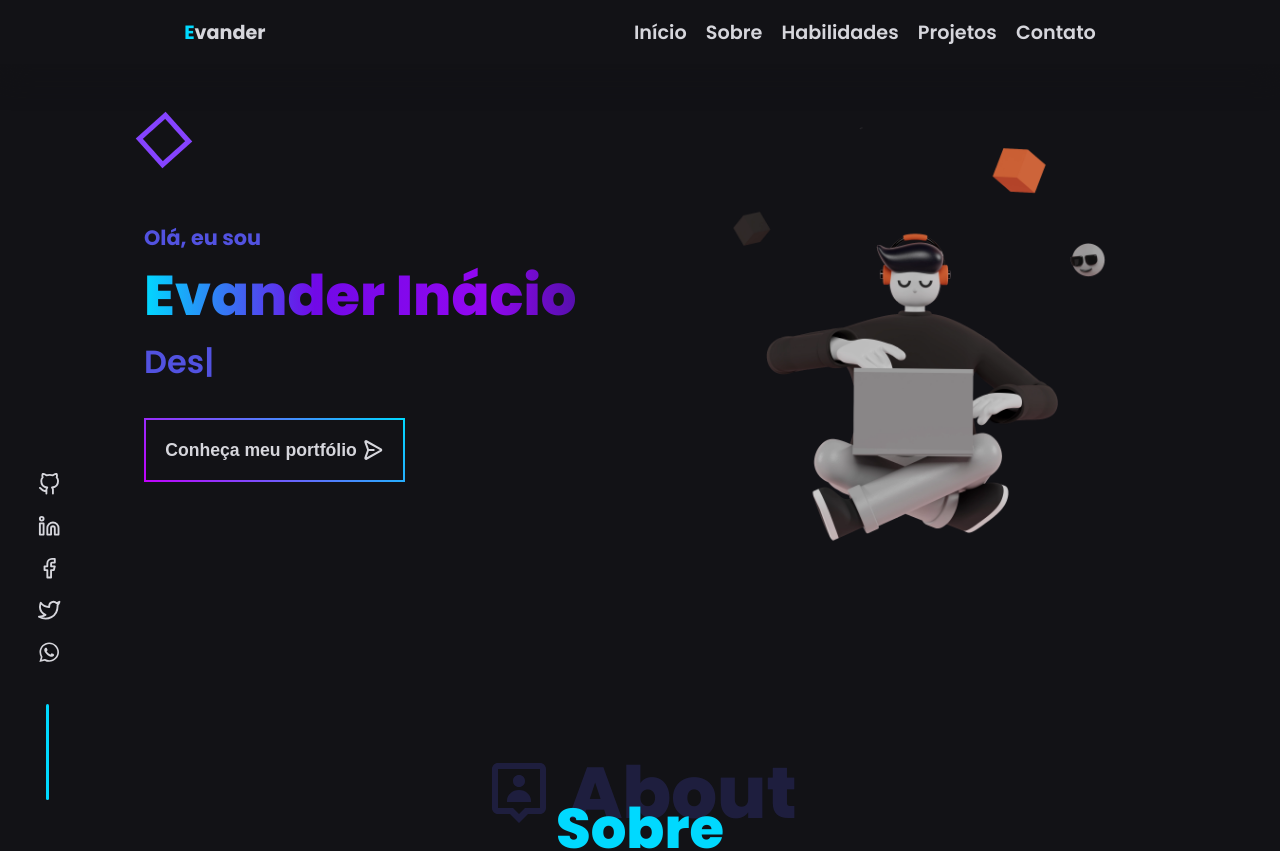
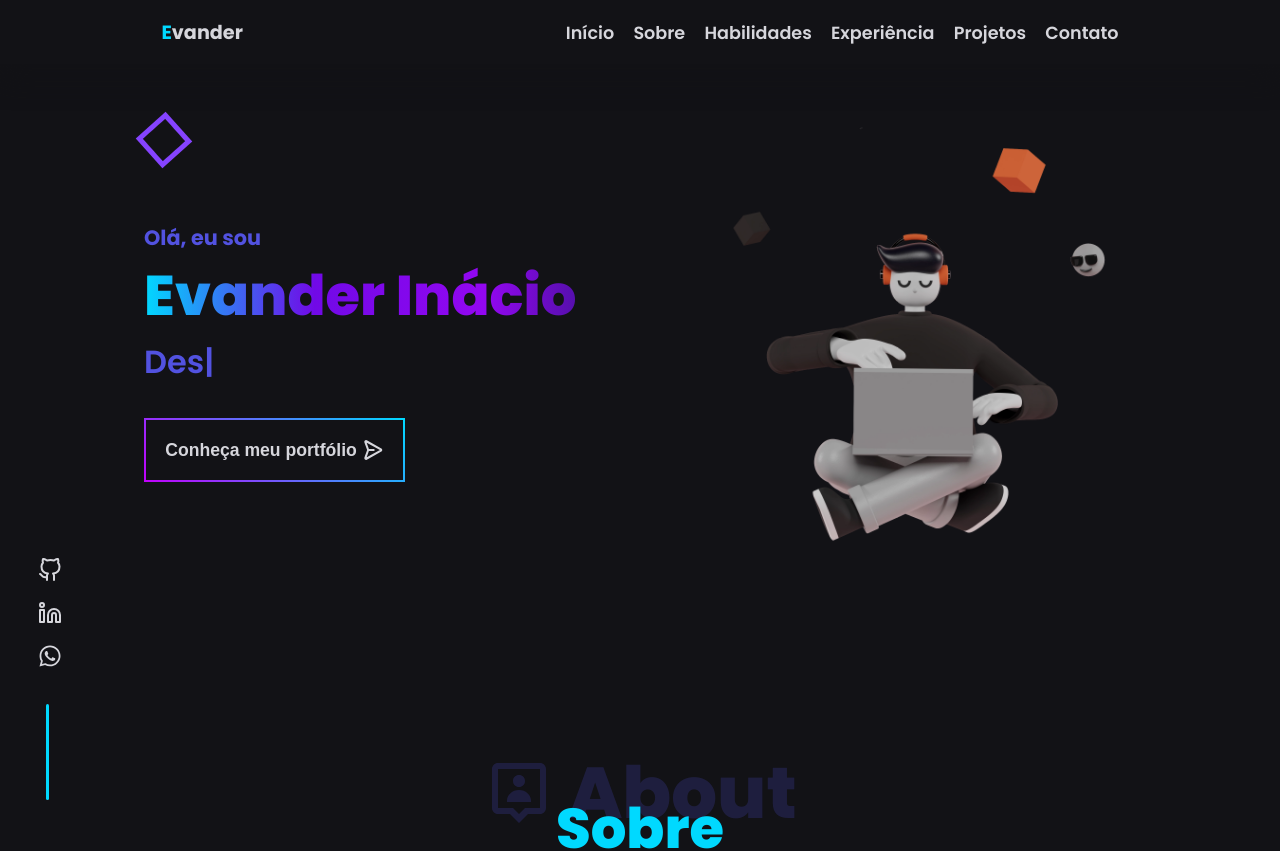
Before and after one commit to EvanderInacio/Portfolio, a Next.js app: page / in a window 1280 px wide. Shown: the top 851 px of the page. Built offline with nearby package versions, Linux system fonts and the light colour scheme.

Commit message:
Refactor Change in social links :dizzy:

```diff
--- a/src/components/Header/index.tsx
+++ b/src/components/Header/index.tsx
@@ -1,7 +1,9 @@
 import { useState } from 'react'
 import Link from 'next/link'
 import { List, X } from 'phosphor-react'
-import { HeaderContainer, MobileIcon, NavMenu } from './styles'
+import { HeaderContainer, MobileIcon, NavMenu, Icons } from './styles'
+import { FiGithub, FiLinkedin } from 'react-icons/fi'
+import { FaWhatsapp } from 'react-icons/fa'
 
 export function Header() {
   const [click, setClick] = useState(false)
@@ -52,6 +54,14 @@ export function Header() {
           </li>
 
           <li>
+            <Link href={'#experience'} scroll={false}>
+              <a>
+                <span>Experiência</span>
+              </a>
+            </Link>
+          </li>
+
+          <li>
             <Link href={'#projects'} scroll={false}>
               <a>
                 <span>Projetos</span>
@@ -67,6 +77,27 @@ export function Header() {
             </Link>
           </li>
         </ul>
+
+        <Icons>
+          <Link href={'https://github.com/EvanderInacio'}>
+            <a target="_blank" aria-label="Link para o Github">
+              <FiGithub />
+            </a>
+          </Link>
+          <Link href={'https://www.linkedin.com/in/evander-inacio/'}>
+            <a target="_blank" aria-label="Link para o Linkedin">
+              <FiLinkedin />
+            </a>
+          </Link>
+          <Link href={'https://api.whatsapp.com/send?phone=5511995085916'}>
+            <a
+              target="_blank"
+              aria-label="Link para entrar em contato via whatsapp"
+            >
+              <FaWhatsapp />
+            </a>
+          </Link>
+        </Icons>
       </NavMenu>
     </HeaderContainer>
   )
--- a/src/components/Header/styles.ts
+++ b/src/components/Header/styles.ts
@@ -74,8 +74,8 @@ export const NavMenu = styled.nav<Click>`
     align-items: center;
 
     a {
-      gap: 4px;
-      font-size: 1.2rem;
+      gap: 2px;
+      font-size: 1.1rem;
       font-weight: 600;
       color: ${props => props.theme.textPrimary};
       height: 1rem;
@@ -108,7 +108,7 @@ export const NavMenu = styled.nav<Click>`
         span:before {
           transform: scaleX(1);
           visibility: visible;
-          opacity: 1 !important;
+          opacity: 1;
         }
       }
     }
@@ -117,8 +117,22 @@ export const NavMenu = styled.nav<Click>`
       flex-direction: column;
       justify-content: center;
       align-items: center;
-      padding-top: 5rem;
-      gap: 2rem;
+      padding-top: 1.2rem;
+      gap: 1.8rem;
     }
   }
 `
+
+export const Icons = styled.div`
+  @media (min-width: 995px) {
+    display: none;
+  }
+
+  display: flex;
+  justify-content: center;
+  align-items: center;
+  gap: 1.1rem;
+  margin-top: 1.7rem;
+  font-size: 1.5rem;
+  cursor: pointer;
+`
--- a/src/components/Links/index.tsx
+++ b/src/components/Links/index.tsx
@@ -1,9 +1,9 @@
 import Link from 'next/link'
 import { Icons } from './styles'
-import { FiGithub, FiLinkedin, FiFacebook, FiTwitter } from 'react-icons/fi'
+import { FiGithub, FiLinkedin } from 'react-icons/fi'
 import { FaWhatsapp } from 'react-icons/fa'
 
-export function Links() {
+export function Links({ teste }: any) {
   return (
     <>
       <Icons>
@@ -17,16 +17,6 @@ export function Links() {
             <FiLinkedin />
           </a>
         </Link>
-        <Link href={'https://www.facebook.com/evandder.lopes/'}>
-          <a target="_blank" aria-label="Link para o Facebook">
-            <FiFacebook />
-          </a>
-        </Link>
-        <Link href={'https://twitter.com/Evander_Inacio'}>
-          <a target="_blank" aria-label="Link para o Twitter">
-            <FiTwitter />
-          </a>
-        </Link>
         <Link href={'https://api.whatsapp.com/send?phone=5511995085916'}>
           <a target="_blank" aria-label="Link para entrar em contato via whatsapp">
             <FaWhatsapp />
--- a/src/components/Links/styles.ts
+++ b/src/components/Links/styles.ts
@@ -1,10 +1,11 @@
 import styled from 'styled-components'
 
 export const Icons = styled.div`
-  z-index: 10;
-  @media (max-width: 768px) {
+  @media (max-width: 994px) {
     display: none;
   }
+
+  z-index: 10;
   display: block;
   position: fixed;
   bottom: 0;
@@ -12,10 +13,12 @@ export const Icons = styled.div`
   display: flex;
   flex-direction: column;
   gap: 8px;
-  font-size: 1.4rem;
+  font-size: 1.5rem;
+
   @media (min-width: 1100px) {
     left: 3%;
   }
+
   a {
     cursor: pointer;
     &:hover {
@@ -24,8 +27,9 @@ export const Icons = styled.div`
       transition: transform 0.2s;
     }
   }
+
   .barra {
-    margin-top: 1.5rem;
+    margin-top: 1.2rem;
     position: relative;
     left: 8px;
     width: 3px;
--- a/src/components/Work/index.tsx
+++ b/src/components/Work/index.tsx
@@ -16,7 +16,7 @@ export function Work() {
   const theme = useTheme()
 
   return (
-    <Container>
+    <Container id="experience">
       <Title>
         Experiência
         <span>
--- a/src/components/Work/work.ts
+++ b/src/components/Work/work.ts
@@ -11,6 +11,8 @@ const works = [
       {name: "JavaScript", icon: '/skills/javascript.svg' },
       {name: "TypeScript", icon: '/skills/typescript.svg' },
       {name: "React JS", icon: '/skills/react.svg' },
+      {name: "Next JS", icon: '/skills/next-js.svg' },
+
     ],
     date: "Out 2022 - Presente"
   },
@@ -34,7 +36,7 @@ const works = [
     id: 3,
     img: '/works/spedisco-logo.png',
     title: 'Spedisco',
-    subTitle: 'Freelancer',
+    subTitle: 'Freelancer - (Ultronia)',
     description: 'Responsável pelo front-end e pela integração do back-end de uma plataforma de envio de mensagens via api do WhatsApp e e-mail, onde o cliente pode se cadastrar e se conectar via WhatsApp por meio de um qrcode. Podendo visualizar seus contatos do próprio whatsApp dentro da plataforma, assim como criar trabalhos e grupos de contatos em um trabalho específico e podendo enviar mensagens para seus contatos do whatsApp e e-mail.',
     tags: [
       {name: "Html", icon: '/skills/html.svg' },
```
